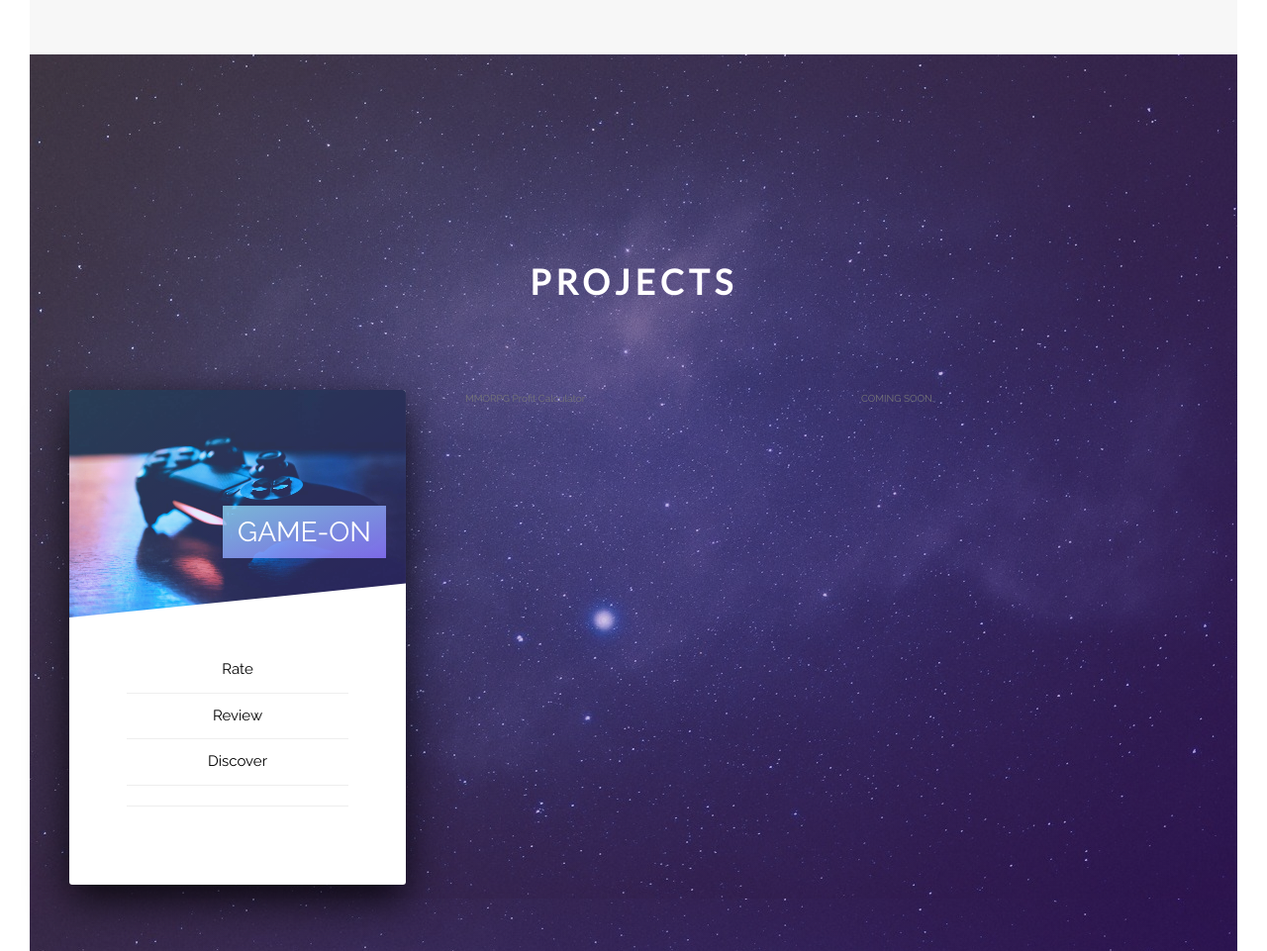
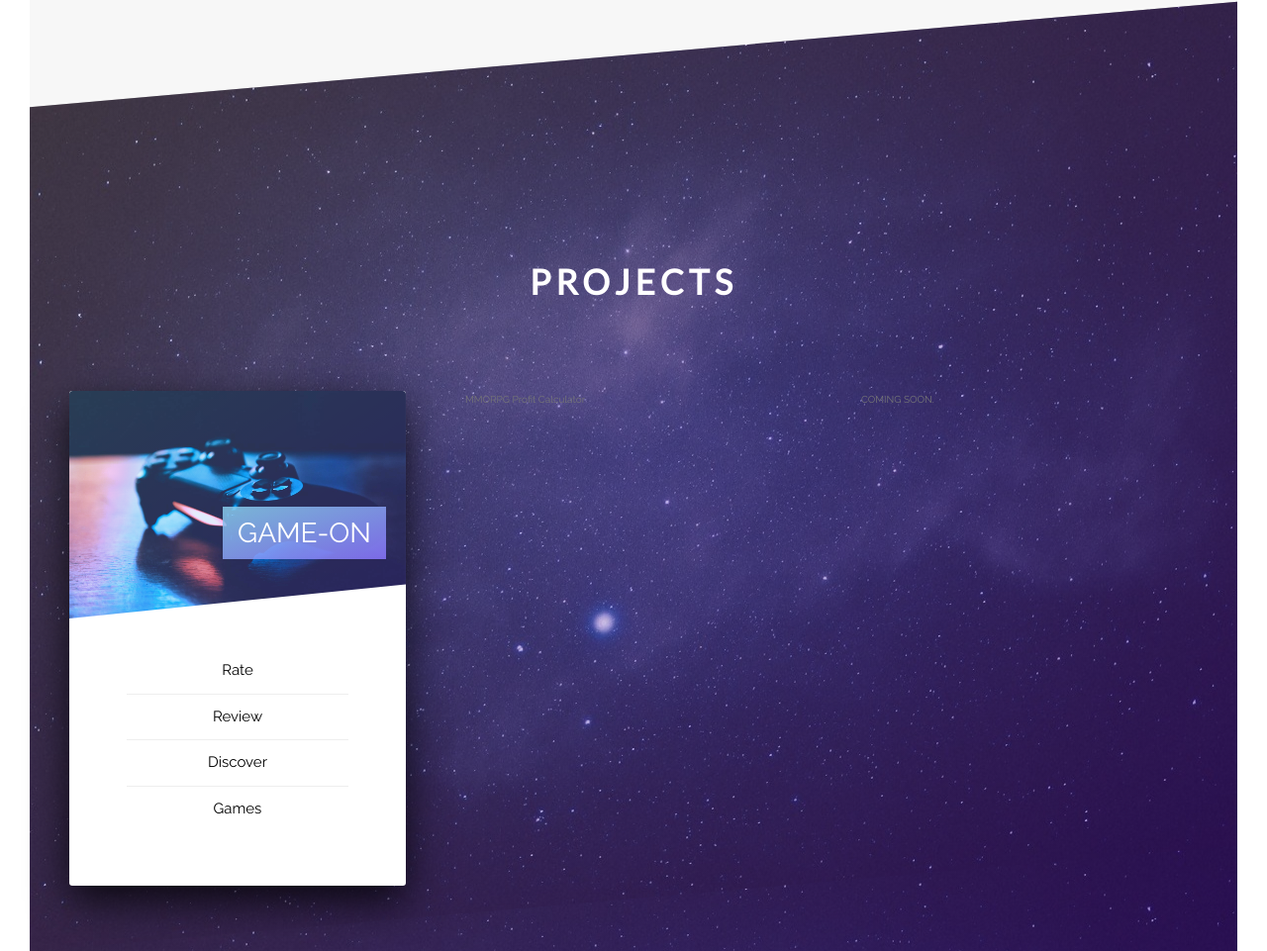
Before and after one commit to xerilius/xerilius.github.io, a website: page index.html in a window 1280 px wide. Shown: the part 1644-2605 px from the top of the page at 99% size. Drawn offline with Linux system fonts and the light colour scheme.

Commit message:
Added made with | technology | learn more button

```diff
--- a/index.html
+++ b/index.html
@@ -111,15 +111,22 @@
                                     <li>Rate</li>
                                     <li>Review</li>
                                     <li>Discover</li>
-                                    <li></li>
-                                    <li></li>
+                                    <li>Games</li>
                                 </ul>
                             </div>
                         </div>
 
                         <!-- Backside -->
                         <div class="card__side card__side--back card__side--back-1">
-                            BACK
+                            <div class="card__cta">
+                                <div class="card__text-box">
+                                    <p class="card__text-madewith">Made with</p>
+                                    <p class="card__text-technology">
+                                            Python  JavaScript  PostgreSQL Flask
+                                     </p>
+                                </div>
+                                <a href="http://www.GAME-ON.tk" class="btn btn--white">Learn more</a>
+                            </div>
                         </div>
                     </div>
                 </div>
--- a/static/sass/components/_card.scss
+++ b/static/sass/components/_card.scss
@@ -48,6 +48,7 @@
             }
         }
     }
+
     // .card:hover  then .card__side will transform
     &:hover &__side--front {
         // rotates on the Y-axis
@@ -67,6 +68,10 @@
 
         -webkit-clip-path: polygon(0 0, 100% 0,  100% 85%, 0 100%);
         clip-path: polygon(0 0, 100% 0,  100% 85%, 0 100%);
+
+        // fix for overflow:hidden dying because of clip-path
+        border-top-left-radius: 3px;
+        border-top-right-radius: 3px;
 
 
         &--1 {
@@ -123,4 +128,31 @@
             }
         }
     }
+
+    // BACK SIDE STYLING
+    &__cta {
+        position: absolute;
+        top: 50%;
+        left: 50%;
+        transform: translate(-50%, -50%);
+        text-align: center;
+    }
+
+    &__text-box {
+        text-align: center;
+        color: white;
+        margin-bottom: 8rem;
+    }
+
+
+    &__text-madewith {
+        text-transform: uppercase;
+        font-size: 1.4rem;
+
+    }
+
+    &__text-technology {
+        font-size: 3rem;
+        font-weight: 100;
+    }
 }
--- a/static/sass/main.scss
+++ b/static/sass/main.scss
@@ -9,6 +9,7 @@
 
 @import "components/composition";
 @import "components/card";
+@import "components/button";
 
 @import "layout/header";
 @import "layout/grid";
--- a/static/sass/pages/_home.scss
+++ b/static/sass/pages/_home.scss
@@ -7,11 +7,18 @@
 }
 
 .section-projects {
-    padding: 20rem 0 50rem 0;
+    // section dimension
+    padding: 20rem 0 20rem 0;
     margin-top: -10rem;
     background-image: linear-gradient(
         to right bottom,
         $color-primary-light,
         $color-primary),
         url(../img/starss.jpg);
+
+        transform: skewY(-5deg);
+        // row
+        & > * {
+            transform: skewY(5deg);
+        }
 }
```
Also changed, not shown: static/css/style.css.
